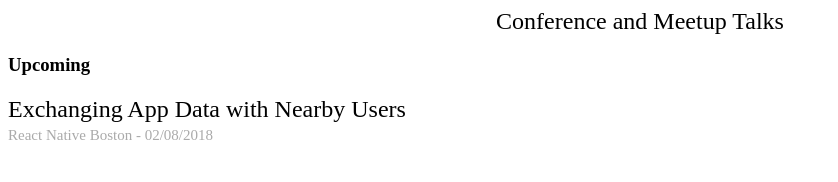
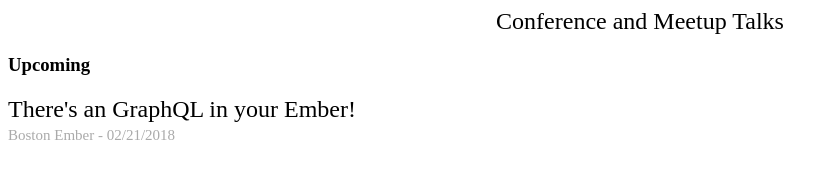
Before and after one commit to cball/cball.me, a Gatsby site: page / in a window 1280 px wide. Shown: the top 182 px of the page, without its empty margins (0-838 px from the left). Built offline with nearby package versions, Linux system fonts and the light colour scheme; Gatsby itself is replaced by a stand-in of ours.

Commit message:
remove RN boston talk for now

```diff
--- a/data/talks.js
+++ b/data/talks.js
@@ -95,11 +95,11 @@ export default [
     video: null,
     date: moment('2017-02-22').utc()
   },
-  {
-    location: 'React Native Boston',
-    title: 'Exchanging App Data with Nearby Users',
-    date: moment('2018-02-08').utc()
-  },
+  // {
+  //   location: 'React Native Boston',
+  //   title: 'Exchanging App Data with Nearby Users',
+  //   date: moment('2018-03-22').utc()
+  // },
   {
     location: 'Boston Ember',
     title: "There's an GraphQL in your Ember!",
```
